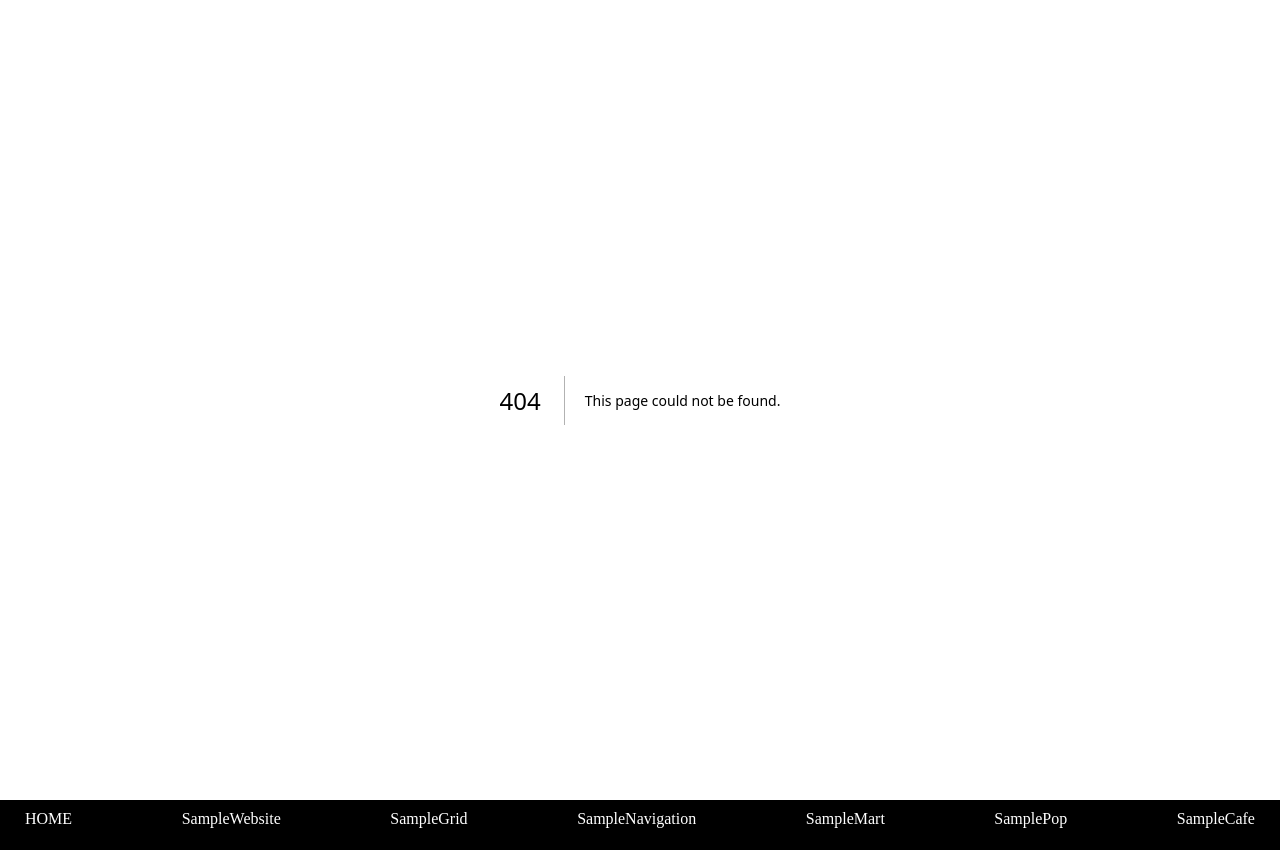
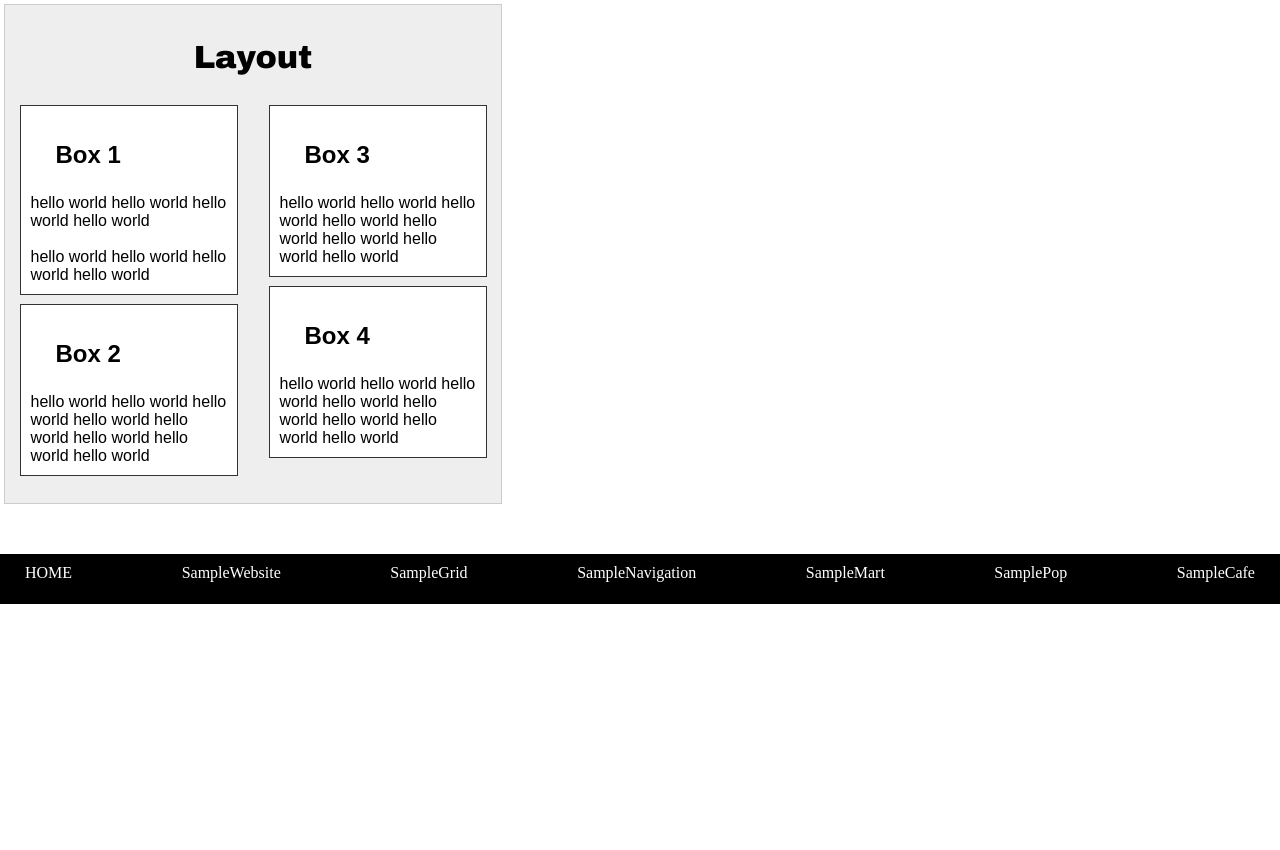
Before and after one commit to itc-s22025/projects2, a Next.js app: page /Sample2/compo/main in a window 1280 px wide. Before the commit this address had no page. After the commit the page ends 800 px from the top, so only its background shows below. Built offline with nearby package versions, Linux system fonts and the light colour scheme.

Commit message:
made components of Sample2

```diff
--- /dev/null
+++ b/pages/Sample2/compo/B1.js
@@ -0,0 +1,13 @@
+import style from 'pages/Sample2/Sample2.module.css'
+
+const B1 = ({num}) =>{
+	return(
+		<div className={style.box}>
+			<h2 className={style.h2}>Box {num}</h2>
+				<p>hello world hello world hello world hello world <br />
+				<br /> hello world hello world hello world hello world</p>
+		</div>
+	)
+}
+
+export default B1
--- /dev/null
+++ b/pages/Sample2/compo/box.js
@@ -0,0 +1,12 @@
+import style from 'pages/Sample2/Sample2.module.css'
+
+const Box = ({num}) =>{
+	return(
+		<div className={style.box}>
+			<h2 className={style.h2}>Box {num}</h2>
+				<p>hello world hello world hello world hello world hello world hello world hello world hello world</p>
+		</div>
+	)
+}
+
+export default Box
--- /dev/null
+++ b/pages/Sample2/compo/column.js
@@ -0,0 +1,15 @@
+import style from 'pages/Sample2/Sample2.module.css'
+import Box from 'pages/Sample2/compo/box'
+import B1 from 'pages/Sample2/compo/B1'
+
+const Column = () =>{
+	return(
+		<div className={style.grid_column}>
+			<B1 num="1" />
+                        <Box num="2" />
+                 </div>
+
+	)
+}
+
+export default Column
--- /dev/null
+++ b/pages/Sample2/compo/main.js
@@ -0,0 +1,20 @@
+import style from 'pages/Sample2/Sample2.module.css'
+import Box from 'pages/Sample2/compo/box'
+import B1 from 'pages/Sample2/compo/B1'
+import Column from 'pages/Sample2/compo/column'
+
+const Main = () =>{
+	return(
+                <main>
+                        <div className={style.contents}>
+                                <h1 className={style.h1}>Layout</h1>
+                                        <Column />
+                                        <Box num="3" />
+                                        <Box num="4" />
+                        </div>
+                </main>
+
+	)
+}
+
+export default Main
```
Also changed, not shown: pages/Sample2/index.js (+3 -29 lines).
